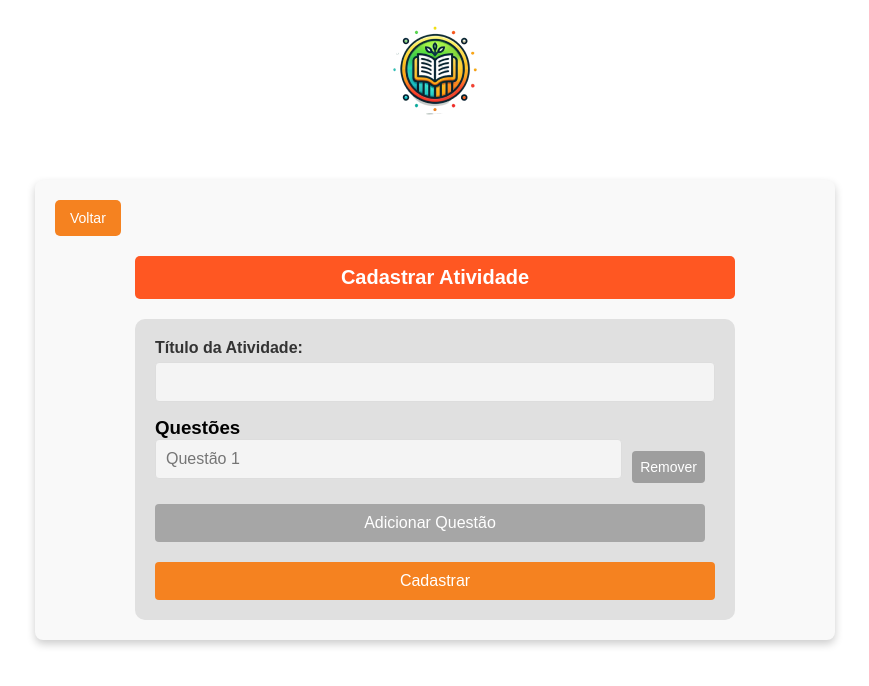
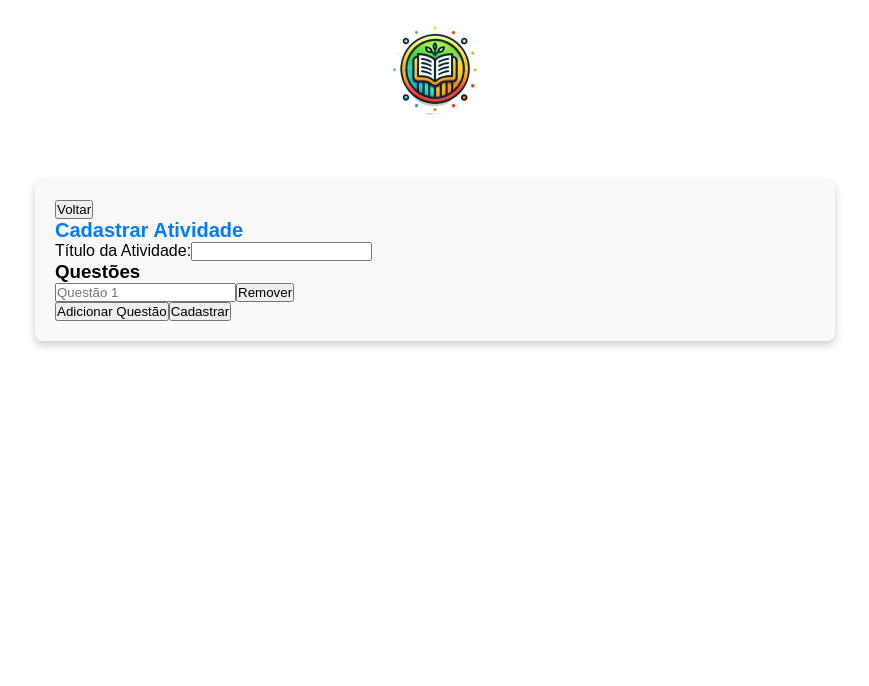
Before and after one commit to cantalusto/RESIDENCIA-PITANG, a React (Create React App) app: page /cadastro in a window 1280 px wide. Shown: the top 686 px of the page, without its empty margins (205-1074 px from the left). Built offline with nearby package versions, Linux system fonts and the light colour scheme.

Commit message:
mais testes

```diff
--- a/src/pages/CadastroAtividades/CadastroAtividades.css
+++ b/src/pages/CadastroAtividades/CadastroAtividades.css
@@ -1,83 +1,43 @@
+.container {
+    padding: 20px;
+    font-family: Arial, sans-serif;
+  }
 
-h2 {
+  .content {
+    max-width: 800px;
+    margin: 0 auto;
+  }
+
+  header h1 {
     text-align: center;
-    color: white;
-    background-color: #f58220; /* cor de fundo do título */
-    padding: 10px;
-    border-radius: 5px;
     margin-bottom: 20px;
-}
+  }
 
-form {
-    display: flex;
-    flex-direction: column;
-}
+  .activities-section h2 {
+    margin-bottom: 15px;
+    color: #333;
+  }
 
-label {
-    font-weight: bold;
-    color: #333;
-    margin-bottom: 5px;
-}
-
-input[type="text"] {
-    padding: 10px;
+  .activity-card {
+    padding: 15px;
     margin-bottom: 15px;
     border: 1px solid #ddd;
-    border-radius: 4px;
-    font-size: 16px;
-    color: #333;
-    background-color: #f4f4f4;
-}
+    border-radius: 5px;
+    box-shadow: 0px 2px 5px rgba(0, 0, 0, 0.1);
+    cursor: pointer;
+    transition: background-color 0.3s ease;
+  }
 
-button {
-    padding: 10px 15px;
-    font-size: 16px;
-    border: none;
-    border-radius: 4px;
-    cursor: pointer;
-    color: white;
-}
+  .activity-card:hover {
+    background-color: #f9f9f9;
+  }
 
-button[type="button"] {
-    background-color: #a6a6a6; /* cor do botão de adicionar/remover questão */
-    margin-right: 10px;
-}
+  .activity-card h3 {
+    margin: 0 0 10px;
+    color: #555;
+  }
 
-button[type="button"]:hover {
-    background-color: #8f8f8f;
-}
-
-button[type="submit"] {
-    background-color: #f58220; /* cor do botão de cadastrar */
-    margin-top: 20px;
-}
-
-button[type="submit"]:hover {
-    background-color: #e06f1b;
-}
-
-/* Estilo para o botão de voltar */
-button.voltar {
-    background-color: #f58220; /* cor de fundo do botão de voltar */
-    margin-bottom: 20px;
-}
-
-button.voltar:hover {
-    background-color: #e06f1b;
-}
-
-.questao-container {
-    display: flex;
-    align-items: center;
-    margin-bottom: 8px;
-}
-
-.questao-container input {
-    flex: 1;
-    margin-right: 10px;
-}
-
-.questao-container button {
-    padding: 8px;
-    font-size: 14px;
-}
+  .activity-card p {
+    margin: 0;
+    color: #777;
+  }
--- a/src/pages/CorrecaoAtividades/CorrecaoAtividades.css
+++ b/src/pages/CorrecaoAtividades/CorrecaoAtividades.css
@@ -1,113 +1,43 @@
+.container {
+    padding: 20px;
+    font-family: Arial, sans-serif;
+  }
 
-/* Conteúdo principal */
-.content {
-    flex: 1;
-    display: flex;
-    flex-direction: column;
-    align-items: center;
-    justify-content: flex-start;
-    background-color: #f9f9f9;
-    padding: 20px;
-}
+  .content {
+    max-width: 800px;
+    margin: 0 auto;
+  }
 
-/* Botão de voltar */
-.voltar {
-    align-self: flex-start;
-    background-color: #ff5722;
-    color: white;
-    border: none;
-    padding: 10px 15px;
-    border-radius: 5px;
-    cursor: pointer;
-    font-size: 14px;
-    margin-bottom: 20px;
-}
-
-/* Título */
-h2 {
-    background-color: #ff5722;
-    color: white;
-    padding: 10px 20px;
-    border-radius: 5px;
+  header h1 {
     text-align: center;
-    width: 100%;
-    max-width: 600px;
-    margin-bottom: 20px;
-}
-
-/* Formulário */
-form {
-    background-color: #e0e0e0;
-    padding: 20px;
-    border-radius: 10px;
-    width: 100%;
-    max-width: 600px;
-    display: flex;
-    flex-direction: column;
-    align-items: stretch;
-}
-
-/* Labels e inputs */
-label {
-    font-weight: bold;
-    margin-bottom: 5px;
-}
-
-input {
-    margin-bottom: 15px;
-    padding: 10px;
-    font-size: 14px;
-    border: 1px solid #ccc;
-    border-radius: 5px;
-}
-.btn-voltar {
-    background-color: #f05a28; /* Cor laranja */
-    color: #fff;
-    border: none;
-    border-radius: 5px;
-    padding: 10px 20px;
-    cursor: pointer;
-    font-size: 16px;
     margin-bottom: 20px;
   }
 
-  .btn-voltar:hover {
-    background-color: #d04b22; /* Tom mais escuro ao passar o mouse */
+  .activities-section h2 {
+    margin-bottom: 15px;
+    color: #333;
   }
 
+  .activity-card {
+    padding: 15px;
+    margin-bottom: 15px;
+    border: 1px solid #ddd;
+    border-radius: 5px;
+    box-shadow: 0px 2px 5px rgba(0, 0, 0, 0.1);
+    cursor: pointer;
+    transition: background-color 0.3s ease;
+  }
 
-button:hover {
-    background-color: #e64a19;
-}
+  .activity-card:hover {
+    background-color: #f9f9f9;
+  }
 
-/* Estilo para cada questão */
-.questao-container {
-    display: flex;
-    align-items: center;
-    justify-content: space-between;
-    margin-bottom: 10px;
-}
+  .activity-card h3 {
+    margin: 0 0 10px;
+    color: #555;
+  }
 
-.questao-container input {
-    flex: 1;
-    margin-right: 10px;
-}
-
-.questao-container button {
-    background-color: #9e9e9e;
-    color: white;
-}
-
-.questao-container button:hover {
-    background-color: #757575;
-}
-
-/* Botão de adicionar */
-.adicionar {
-    background-color: #757575;
-    color: white;
-}
-
-.adicionar:hover {
-    background-color: #616161;
-}
+  .activity-card p {
+    margin: 0;
+    color: #777;
+  }
--- a/src/pages/CorrecaoAtividades/CorrecaoAtividades.js
+++ b/src/pages/CorrecaoAtividades/CorrecaoAtividades.js
@@ -1,56 +1,60 @@
 import React, { useEffect, useState } from "react";
+import "./CorrecaoAtividades.css";
+import atividadesService from "../../services/atividades";
 import { useNavigate } from "react-router-dom";
-import atividadesService from "../../services/atividades"; // Certifique-se do caminho correto
-import "./CorrecaoAtividades.css";
 
 const CorrecaoAtividades = () => {
-  const [atividades, setAtividades] = useState([]);
-  const navigate = useNavigate();
+  const [atividades, setAtividades] = useState([]); // Estado para armazenar as atividades devolvidas
+  const navigate = useNavigate(); // Navegação para detalhes ou ações adicionais
 
   useEffect(() => {
     const fetchAtividadesDevolvidas = async () => {
       try {
-        const data = await atividadesService.getAtividadesDevolvidas();
-        setAtividades(data); // Define as atividades no estado
+        const data = await atividadesService.getAtividadesDevolvidas(); // Chama o serviço para buscar as atividades devolvidas
+        console.log("Atividades devolvidas carregadas:", data);
+        setAtividades(data); // Atualiza o estado com as atividades devolvidas
       } catch (error) {
         console.error("Erro ao carregar atividades devolvidas:", error);
       }
     };
 
-    fetchAtividadesDevolvidas();
+    fetchAtividadesDevolvidas(); // Executa a função ao montar o componente
   }, []);
 
-  // Função para navegar para a página anterior
-  const handleVoltar = () => {
-    navigate(-1); // Navega para a página anterior no histórico
+  const handleAtividadeClick = (atividade) => {
+    // Exemplo de navegação ou ação ao clicar em uma atividade
+    navigate("/atribuir-nota", { state: { atividade } }); // Envia os dados da atividade para a página de atribuir nota
   };
 
   return (
     <div className="container">
+      <main className="content">
+        <header>
           <h1>Correção de Atividades</h1>
-      <button onClick={handleVoltar} className="btn-voltar">
-        Voltar
-      </button>
+        </header>
+
+        <section className="activities-section">
+          <h2>Atividades Devolvidas</h2>
           {atividades.length > 0 ? (
-        <div className="activities-list">
-          {atividades.map((atividade, index) => (
-            <div key={index} className="activity-card">
-              <h3>{atividade?.titulo || "Título não disponível"}</h3>
-              {atividade.questoes ? (
-                <ul>
-                  {atividade.questoes.map((questao, i) => (
-                    <li key={i}>{questao.pergunta || "Pergunta não disponível"}</li>
-                  ))}
-                </ul>
+            atividades.map((atividade, index) => (
+              <div
+                key={index}
+                className="activity-card"
+                onClick={() => handleAtividadeClick(atividade)}
+              >
+                <h3>{atividade.titulo || "Sem título"}</h3>
+                {atividade.questoes && atividade.questoes.pergunta ? (
+                  <p>{atividade.questoes.pergunta}</p>
                 ) : (
-                <p>Nenhuma questão disponível.</p>
+                  <p>Sem pergunta disponível</p>
                 )}
               </div>
-          ))}
-        </div>
+            ))
           ) : (
-        <p>Nenhuma atividade devolvida encontrada.</p>
+            <p>Nenhuma atividade devolvida no momento.</p>
           )}
+        </section>
+      </main>
     </div>
   );
 };
```
Lines whose indentation alone changed are shown as unchanged.
